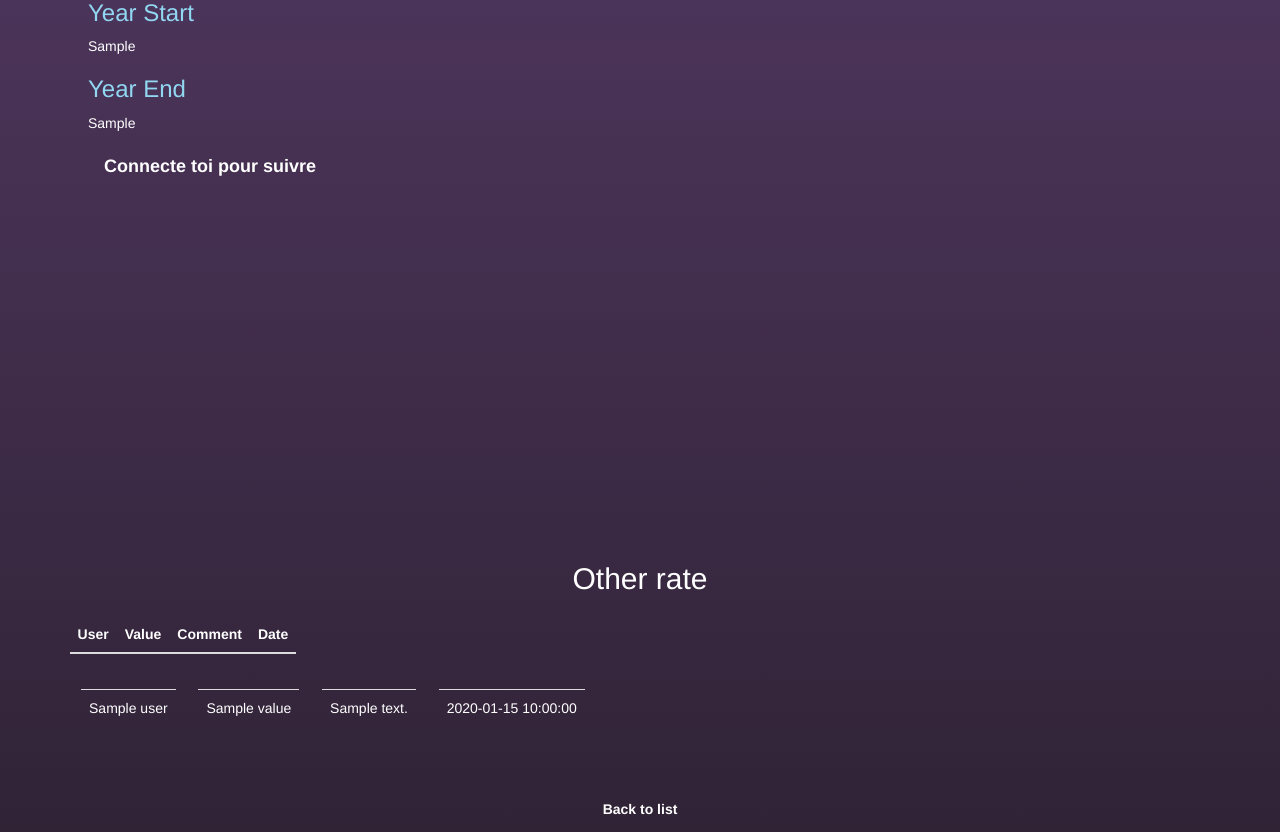
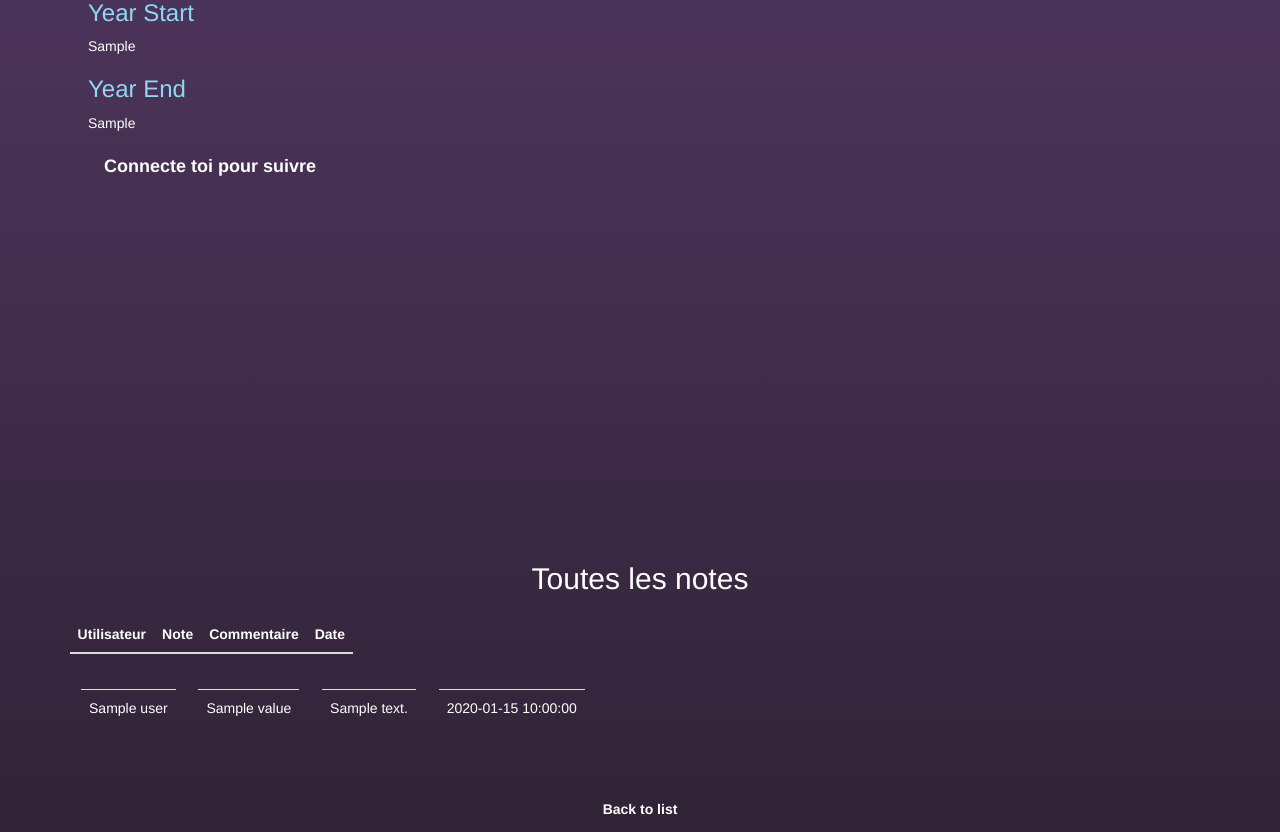
Before and after one commit to CaroleLf/Rees, a Symfony app: template Rees/templates/series/show.html.twig in a window 1280 px wide. Shown: the part 631-1463 px from the top of the page. Run offline with Twig, Linux system fonts and the light colour scheme; the template is opened without the code that fills it: most values are stand-ins (such as "Sample title", 1, 10 or a date in 2020); some libraries are stand-ins or nearby versions.

Commit message:
VF of comment

```diff
--- a/Rees/templates/series/show.html.twig
+++ b/Rees/templates/series/show.html.twig
@@ -111,11 +111,11 @@
              </div>
             {% if myRate != null and is_granted('IS_AUTHENTICATED_FULLY')%}
                 <table class="table">
-                    <h2>My rate</h2>
+                    <h2>Ma note</h2>
                     <thead>
                         <tr>
-                            <th>Value</th>
-                            <th>Comment</th>
+                            <th>Note</th>
+                            <th>commentaire</th>
                             <th>Date</th>
                         </tr>
                     </thead>
@@ -124,22 +124,22 @@
                             <td>{{ myRate.value }}</td>
                             <td>{{ myRate.comment }}</td>
                             <td>{{ myRate.date ? myRate.date|date('Y-m-d H:i:s') : '' }}</td>
-                            <td><a href="{{ path('app_rating_edit', {'id': myRate.id}) }}"> <b> edit </b> </a> </td>
+                            <td><a href="{{ path('app_rating_edit', {'id': myRate.id}) }}"> <b> éditer </b> </a> </td>
                         </tr>
                     </tbody>
                 </table>
             {% elseif  is_granted('IS_AUTHENTICATED_FULLY') %}
-                <h2>My rate</h2><br>
-                <a href="{{ path('app_rating_new',{'id': series.id}) }}"> <b> Add rate </b> </a> <br>
+                <h2>Ma note</h2><br>
+                <a href="{{ path('app_rating_new',{'id': series.id}) }}"> <b> Noter </b> </a> <br>
             {% endif %}
             {% if rates != null %}
-                <h2>Other rate</h2>
+                <h2>Toutes les notes</h2>
                <table class="table">
                     <thead>
                         <tr>
-                            <th>User</th>
-                            <th>Value</th>
-                            <th>Comment</th>
+                            <th>Utilisateur</th>
+                            <th>Note</th>
+                            <th>Commentaire</th>
                             <th>Date</th>
                         </tr>
                     </thead>
--- a/Rees/templates/user/show.html.twig
+++ b/Rees/templates/user/show.html.twig
@@ -23,8 +23,8 @@
             <thead>
                 <tr>
                     <th>Serie</th>
-                    <th>Value</th>
-                    <th>Comment</th>
+                    <th>Note</th>
+                    <th>Commentaire</th>
                     <th>Date</th>
                 </tr>
                 </thead>
```
